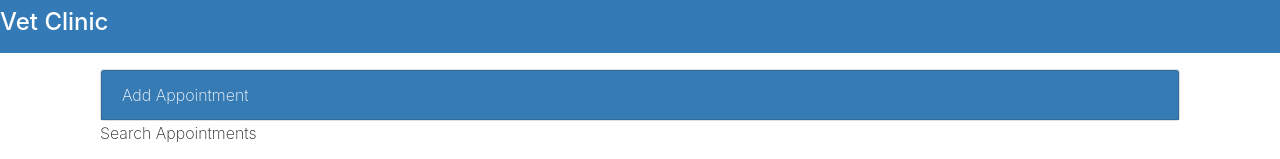
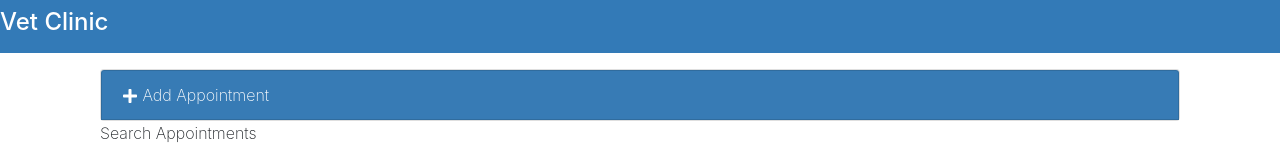
Before and after one commit to DimaBryuhanov/interface, a React (Create React App) app: page / in a window 1280 px wide. Shown: the top 159 px of the page. Built offline with nearby package versions, Linux system fonts and the light colour scheme.

Commit message:
handling toggle

```diff
--- a/src/components/AddAppointments.js
+++ b/src/components/AddAppointments.js
@@ -1,4 +1,5 @@
 import React from 'react';
+import {FaPlus} from 'react-icons/fa';
 
 class AddAppointments extends React.Component{
     render(){
@@ -9,8 +10,10 @@
                 (this.props.formDisplay ? '' : 'add-appointment')
               }
             >
-              <div className="apt-addheading card-header bg-primary text-white">
-                Add Appointment
+              <div className="apt-addheading card-header bg-primary text-white"
+                onClick={this.props.toggleForm}
+              >
+                <FaPlus /> Add Appointment
               </div>
 
               <div className="card-body">
--- a/src/components/App.js
+++ b/src/components/App.js
@@ -14,6 +14,7 @@
       apptId: 0
     }
     this.deleteAppointment = this.deleteAppointment.bind(this);
+    this.toggleForm = this.toggleForm.bind(this);
   }
 
   deleteAppointment = (apt) => {
@@ -21,6 +22,12 @@
     tempApt = without(tempApt, apt);
     this.setState({
       appointments: tempApt
+    })
+  }
+
+  toggleForm = () => {
+    this.setState({
+      formDisplay: ! this.state.formDisplay
     })
   }
 
@@ -51,6 +58,7 @@
                 <div className="container">
                   <AddAppointments
                     formDisplay={this.state.formDisplay}
+                    toggleForm={this.toggleForm}
                   />
                   <SearchAppointments />
                   <ListAppointments
```
